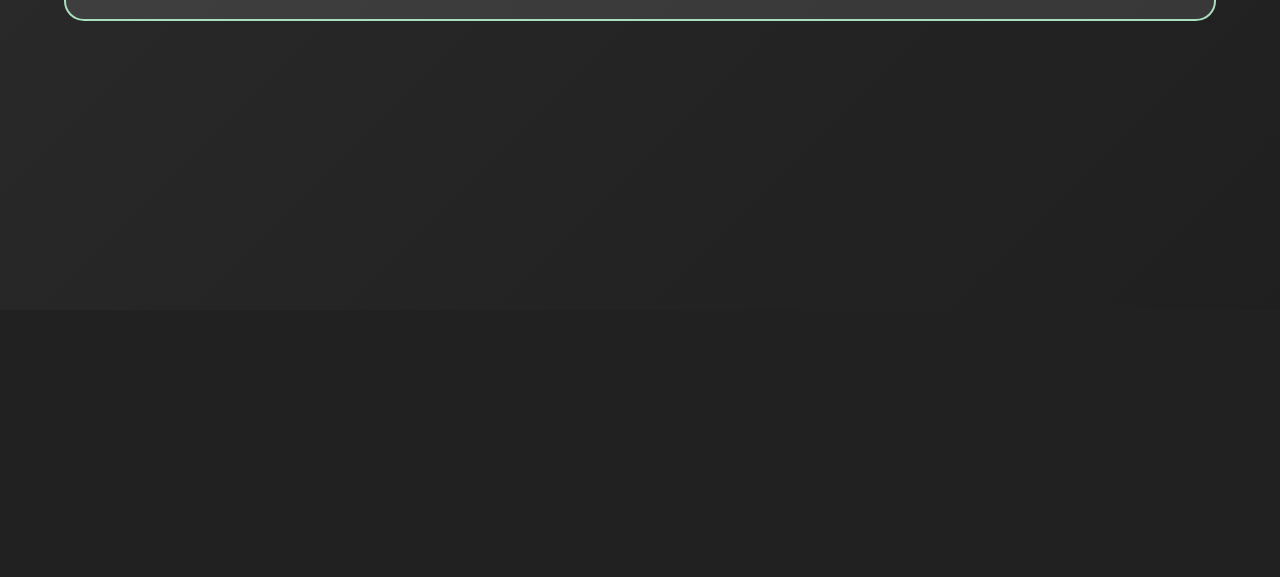
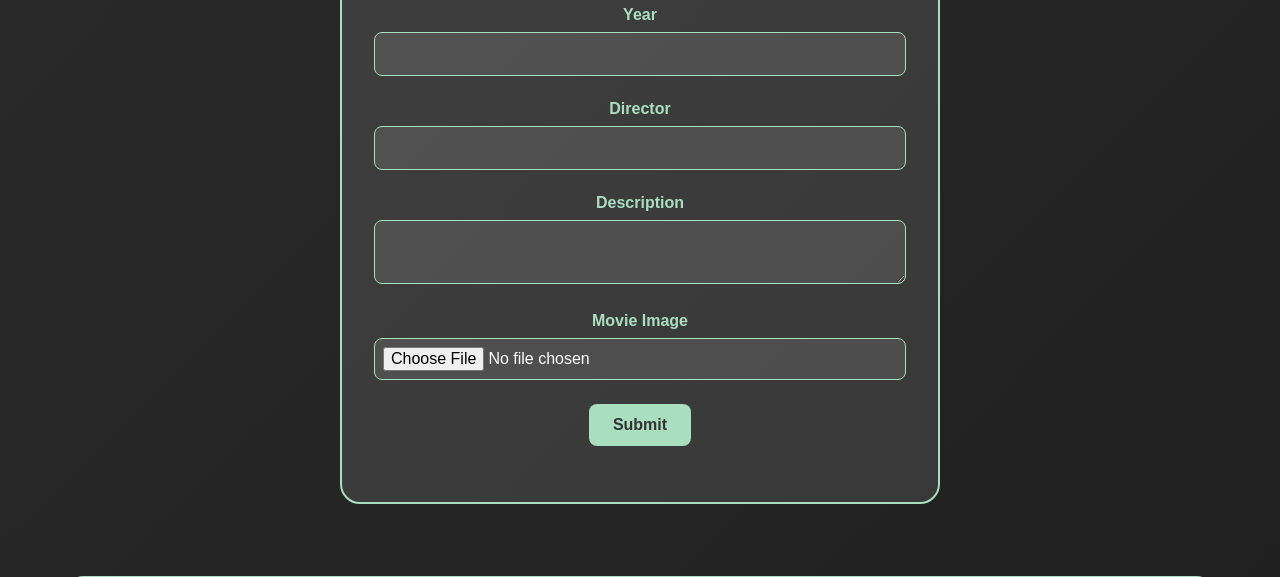
Before and after one commit to JordanBuckleyGit/CA, a Flask app: page /suggest_movie in a window 1280 px wide; the page is wider, and only the part inside the window is pictured. Shown: the part 490-1067 px from the top of that part. Before the commit the page ends 511 px from the top of that part, so only its background shows below. Run offline with Flask 3, Linux system fonts and the light colour scheme; a user stored in the database is signed in.

Commit message:
more commits

```diff
--- a/app.py
+++ b/app.py
@@ -691,18 +691,22 @@ def suggest_movie():
         image = form.image.data
         if image and allowed_file(image.filename):
             filename = form.title.data.replace(" ", "_") + ".jpg"
-            image.save(os.path.join(os.path.abspath(os.path.dirname(__file__)), app.config['UPLOAD_FOLDER'], filename))
-            image_path = os.path.join(app.config['UPLOAD_FOLDER'], filename)
+            image.save(os.path.join(app.config['UPLOAD_FOLDER'], filename))
+            image_path = os.path.join('images', filename)
         else:
-            return redirect(url_for("suggest_movie"))
+            image_path = None
 
         db = get_db()
+
         db.execute(
             """
             INSERT INTO movie_suggestions (user_id, title, genre, year, director, description, image_path)
             VALUES (?, ?, ?, ?, ?, ?, ?)
             """,
-            (session["user_id"], form.title.data, form.genre.data, form.year.data, form.director.data, form.description.data, image_path)
+            (
+                session["user_id"], form.title.data, form.genre.data, form.year.data,
+                form.director.data, form.description.data, image_path
+            )
         )
         db.commit()
 
@@ -719,7 +723,7 @@ def view_movie_suggestions():
         return "Access denied. Admins only.", 403
 
     db = get_db()
-    suggestions = db.execute("SELECT * FROM movie_suggestions WHERE status = 'pending'").fetchall()
+    suggestions = db.execute("SELECT * FROM movie_suggestions").fetchall()
 
     return render_template("view_suggestions.html", suggestions=suggestions)
 
@@ -735,10 +739,6 @@ def accept_suggestion(suggestion_id):
     if not suggestion:
         return "Suggestion not found.", 404
 
-    image_path = suggestion["image_path"]
-    if image_path.startswith("images/"):
-        image_path = image_path.replace("images/", "")
-
     db.execute(
         """
         INSERT INTO movies (title, genre, score, year, director, description, image_path)
@@ -746,11 +746,11 @@ def accept_suggestion(suggestion_id):
         """,
         (
             suggestion["title"], suggestion["genre"], 0, suggestion["year"],
-            suggestion["director"], suggestion["description"], image_path
+            suggestion["director"], suggestion["description"], suggestion["image_path"]
         )
     )
 
-    db.execute("UPDATE movie_suggestions SET status = 'accepted' WHERE id = ?", (suggestion_id,))
+    db.execute("DELETE FROM movie_suggestions WHERE id = ?", (suggestion_id,))
 
     db.commit()
 
@@ -769,7 +769,7 @@ def reject_suggestion(suggestion_id):
     if not suggestion:
         return "Suggestion not found.", 404
 
-    db.execute("UPDATE movie_suggestions SET status = 'rejected' WHERE id = ?", (suggestion_id,))
+    db.execute("DELETE FROM movie_suggestions WHERE id = ?", (suggestion_id,))
 
     db.commit()
 
--- a/forms.py
+++ b/forms.py
@@ -65,6 +65,7 @@ class MovieSuggestionForm(FlaskForm):
         ("Thriller", "Thriller"),
         ("Horror", "Horror")
     ], validators=[InputRequired()])
+    score = FloatField("Score", validators=[InputRequired(), NumberRange(min=0, max=10)])
     year = IntegerField("Year", validators=[InputRequired(), NumberRange(min=1900, max=2100)])
     director = StringField("Director", validators=[InputRequired()])
     description = TextAreaField("Description", validators=[InputRequired()])
--- a/schema.sql
+++ b/schema.sql
@@ -66,19 +66,15 @@ CREATE TABLE network (
     FOREIGN KEY (following) REFERENCES users(user_id)
 );
 
-DROP TABLE IF EXISTS movie_suggestions;
-
 CREATE TABLE movie_suggestions (
     id INTEGER PRIMARY KEY AUTOINCREMENT,
     user_id TEXT NOT NULL,
     title TEXT NOT NULL,
     genre TEXT NOT NULL,
+    score FLOAT,
     year INTEGER NOT NULL,
     director TEXT NOT NULL,
     description TEXT NOT NULL,
     image_path TEXT,
     FOREIGN KEY (user_id) REFERENCES users(user_id)
 );
-
-
-UPDATE movies SET image_path = 'Dead_Poets_Society.jpg' WHERE title = 'Dead Poets Society';
--- a/static/styles.css
+++ b/static/styles.css
@@ -435,11 +435,6 @@ nav {
 }
 
 
-
-
-
-
-
 #nav-search {
     display: flex;
     align-items: center;
--- /dev/null
+++ b/static/suggestion.css
@@ -0,0 +1,90 @@
+#suggestion-container {
+    background: rgba(255, 255, 255, 0.1);
+    border: 2px solid #A9DFBF;
+    border-radius: 1.25rem;
+    padding: 2rem;
+    max-width: 600px;
+    width: 90%;
+    margin: 2rem auto;
+    transition: transform 0.3s ease, box-shadow 0.3s ease;
+}
+
+#suggestion-container:hover {
+    transform: translateY(-5px);
+    box-shadow: 0 10px 20px rgba(0, 255, 166, 0.3);
+}
+
+/* Heading */
+#suggestion-container h1 {
+    font-size: 2rem;
+    margin-bottom: 1.5rem;
+    color: #A9DFBF;
+}
+
+/* Form Sections */
+#suggestion-container section {
+    margin-bottom: 1.5rem;
+}
+
+#suggestion-container label {
+    display: block;
+    margin-bottom: 0.5rem;
+    font-weight: bold;
+    color: #A9DFBF;
+}
+
+#suggestion-container input,
+#suggestion-container textarea,
+#suggestion-container select {
+    width: 100%;
+    padding: 0.75rem;
+    border: 1px solid #A9DFBF;
+    border-radius: 0.5rem;
+    background: rgba(255, 255, 255, 0.1);
+    color: white;
+    font-size: 1rem;
+    transition: border-color 0.3s ease, background 0.3s ease;
+}
+
+#suggestion-container input:focus,
+#suggestion-container textarea:focus,
+#suggestion-container select:focus {
+    border-color: #A9DFBF;
+    background: rgba(255, 255, 255, 0.2);
+    outline: none;
+}
+
+#suggestion-container input[type="file"] {
+    padding: 0.5rem;
+}
+
+/* Submit Button */
+#suggestion-container button {
+    background: #A9DFBF;
+    color: #333;
+    padding: 0.75rem 1.5rem;
+    border: none;
+    border-radius: 0.5rem;
+    font-size: 1rem;
+    font-weight: bold;
+    cursor: pointer;
+    transition: background 0.3s ease, transform 0.2s ease;
+}
+
+#suggestion-container button:hover {
+    background: #8ECBB0;
+    transform: scale(1.05);
+}
+
+/* Error Messages */
+#suggestion-container .errors {
+    color: #FF4500;
+    font-size: 0.875rem;
+    margin-top: 0.5rem;
+    list-style-type: none;
+    padding-left: 0;
+}
+
+#suggestion-container .errors li {
+    margin-bottom: 0.25rem;
+}
--- a/templates/suggest_movie.html
+++ b/templates/suggest_movie.html
@@ -1,27 +1,83 @@
 {% extends "base.html" %}
 {% block main_content %}
-  <h1>Pending Movie Suggestions</h1>
-
-  {% if suggestions %}
-    <section id="suggestions-list">
-      {% for suggestion in suggestions %}
-        <article class="suggestion-card">
-          <h2>{{ suggestion.title }}</h2>
-          <p><strong>Genre:</strong> {{ suggestion.genre }}</p>
-          <p><strong>Year:</strong> {{ suggestion.year }}</p>
-          <p><strong>Director:</strong> {{ suggestion.director }}</p>
-          <p><strong>Description:</strong> {{ suggestion.description }}</p>
-          {% if suggestion.image_path %}
-            <img src="{{ url_for('static', filename=suggestion.image_path) }}" alt="{{ suggestion.title }}" />
-          {% endif %}
-          <div class="actions">
-            <a href="{{ url_for('accept_suggestion', suggestion_id=suggestion.id) }}" class="btn btn-accept">Accept</a>
-            <a href="{{ url_for('reject_suggestion', suggestion_id=suggestion.id) }}" class="btn btn-reject">Reject</a>
-          </div>
-        </article>
-      {% endfor %}
-    </section>
-  {% else %}
-    <p>No pending suggestions.</p>
-  {% endif %}
+  <link rel="stylesheet" href="{{ url_for('static', filename='suggestion.css') }}">
+  <section id="suggestion-container">
+    <h1>Suggest a Movie</h1>
+    <form method="POST" enctype="multipart/form-data">
+      {{ form.hidden_tag() }}
+      <section id="title-section">
+        {{ form.title.label }} {{ form.title() }}
+        {% if form.title.errors %}
+          <ul class="errors">
+            {% for error in form.title.errors %}
+              <li>{{ error }}</li>
+            {% endfor %}
+          </ul>
+        {% endif %}
+      </section>
+      <section id="genre-section">
+        {{ form.genre.label }} {{ form.genre() }}
+        {% if form.genre.errors %}
+          <ul class="errors">
+            {% for error in form.genre.errors %}
+              <li>{{ error }}</li>
+            {% endfor %}
+          </ul>
+        {% endif %}
+      </section>
+      <section id="score-section">
+        {{ form.score.label }} {{ form.score() }}
+        {% if form.score.errors %}
+          <ul class="errors">
+            {% for error in form.score.errors %}
+              <li>{{ error }}</li>
+            {% endfor %}
+          </ul>
+        {% endif %}
+      </section>
+      <section id="year-section">
+        {{ form.year.label }} {{ form.year() }}
+        {% if form.year.errors %}
+          <ul class="errors">
+            {% for error in form.year.errors %}
+              <li>{{ error }}</li>
+            {% endfor %}
+          </ul>
+        {% endif %}
+      </section>
+      <section id="director-section">
+        {{ form.director.label }} {{ form.director() }}
+        {% if form.director.errors %}
+          <ul class="errors">
+            {% for error in form.director.errors %}
+              <li>{{ error }}</li>
+            {% endfor %}
+          </ul>
+        {% endif %}
+      </section>
+      <section id="description-section">
+        {{ form.description.label }} {{ form.description() }}
+        {% if form.description.errors %}
+          <ul class="errors">
+            {% for error in form.description.errors %}
+              <li>{{ error }}</li>
+            {% endfor %}
+          </ul>
+        {% endif %}
+      </section>
+      <section id="image-section">
+        {{ form.image.label }} {{ form.image() }}
+        {% if form.image.errors %}
+          <ul class="errors">
+            {% for error in form.image.errors %}
+              <li>{{ error }}</li>
+            {% endfor %}
+          </ul>
+        {% endif %}
+      </section>
+      <section id="submit-section">
+        <button type="submit">Submit</button>
+      </section>
+    </form>
+  </section>
 {% endblock %}
```
Also changed, not shown: database.db, 1 other file.
